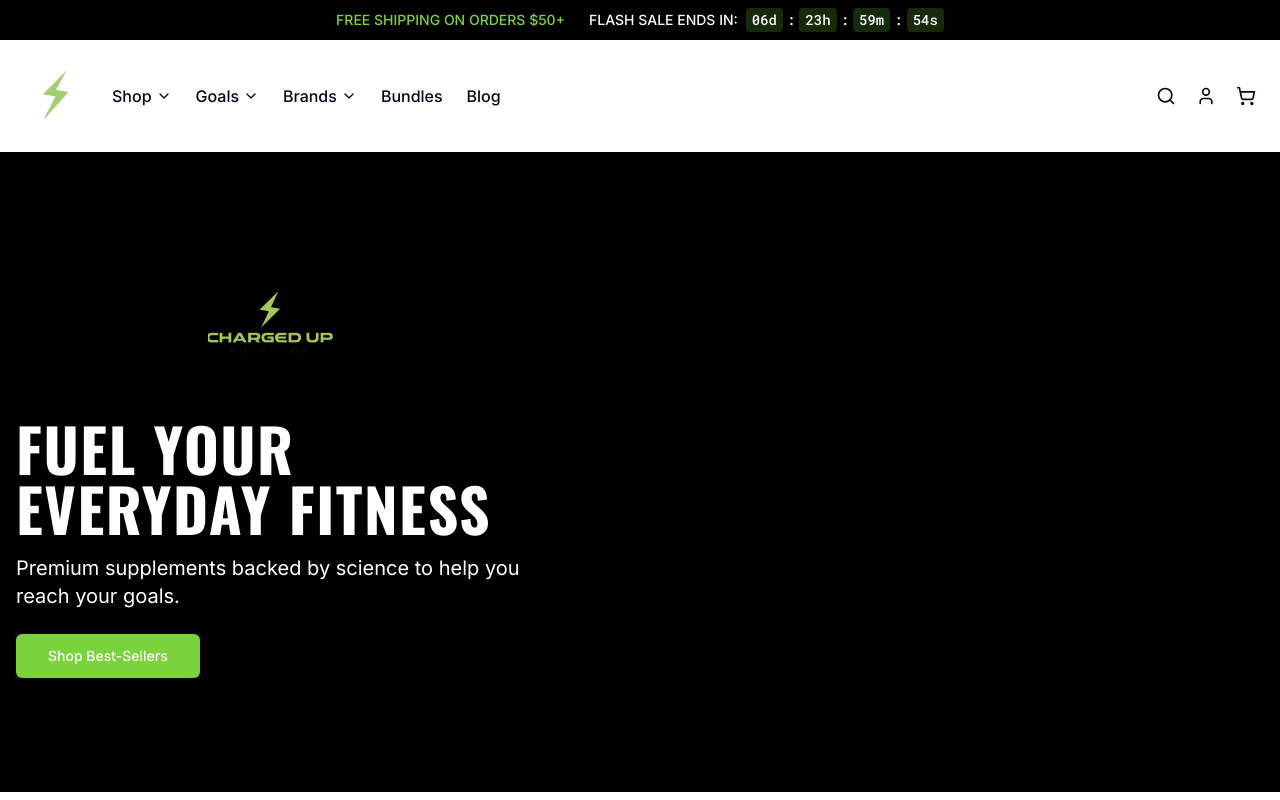
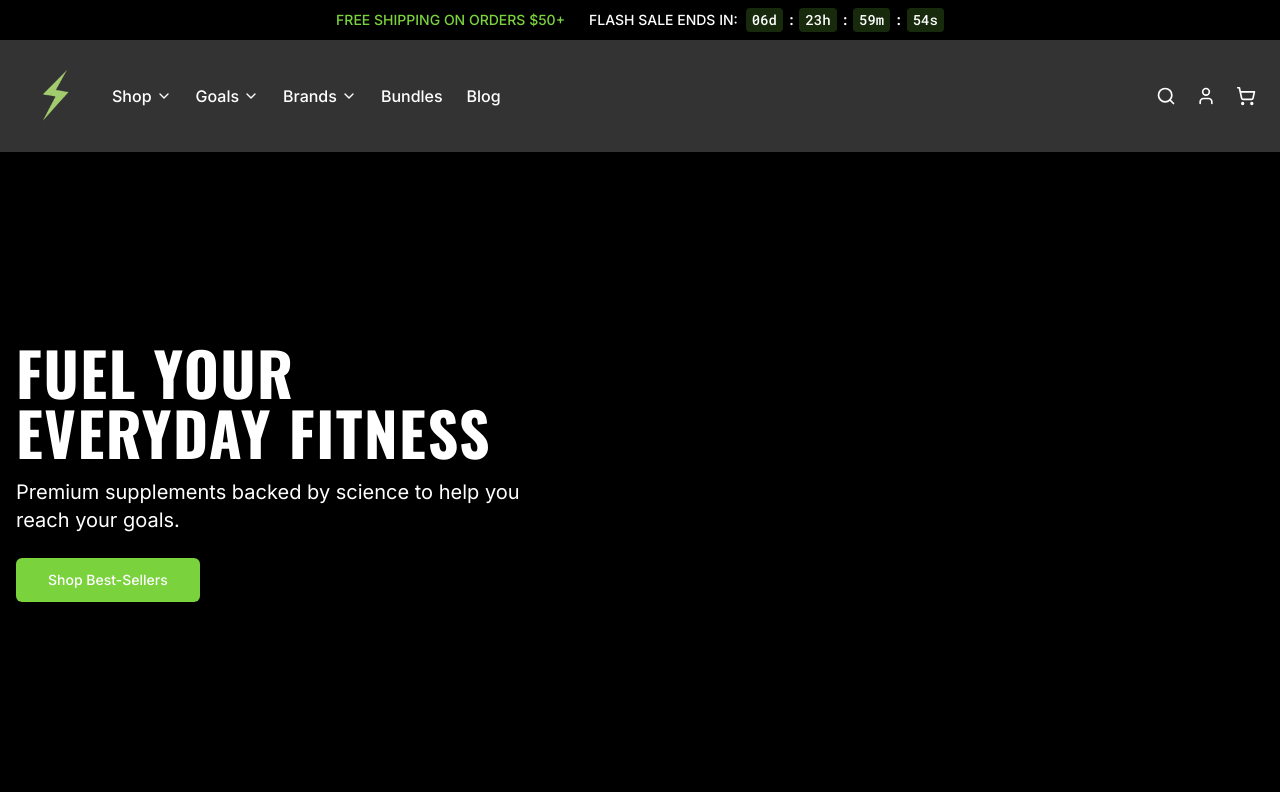
Before and after one commit to JxWayne890/Charged, a React (Vite) app: page / in a window 1280 px wide. Shown: the top 800 px of the page. Built offline with nearby package versions, Linux system fonts and the light colour scheme.

Commit message:
Refactor: Update header and hero section
- Remove logo from hero section.
- Change navbar background to black with white font.
- Add green hover effect to menu items.

```diff
--- a/src/components/Header/CartButton.tsx
+++ b/src/components/Header/CartButton.tsx
@@ -8,7 +8,7 @@ const CartButton = () => {
   return (
     <button
       onClick={() => setIsCartOpen(true)}
-      className="relative p-2 hover:text-primary transition-colors duration-200"
+      className="relative p-2 text-white hover:text-primary transition-colors duration-200"
       aria-label="Shopping Cart"
     >
       <ShoppingCart size={20} />
--- a/src/components/Header/DesktopNav.tsx
+++ b/src/components/Header/DesktopNav.tsx
@@ -120,7 +120,7 @@ const DesktopNav = () => {
           >
             <Link
               to={`/${menuItem.toLowerCase()}`}
-              className="flex items-center font-medium hover:text-primary transition-colors duration-200"
+              className="flex items-center font-medium text-white hover:text-primary transition-colors duration-200"
             >
               {menuItem}
               <ChevronDown size={16} className="ml-1" />
@@ -135,7 +135,7 @@ const DesktopNav = () => {
                   <div className="col-span-2 grid grid-cols-2 gap-8">
                     {megaMenuData[menuItem].columns.map((column, idx) => (
                       <div key={idx}>
-                        <h3 className="font-oswald text-sm uppercase mb-3 tracking-wide">{column.title}</h3>
+                        <h3 className="font-oswald text-sm uppercase mb-3 tracking-wide text-black">{column.title}</h3>
                         <ul className="space-y-2">
                           {column.items.map((item) => (
                             <li key={item.label}>
@@ -182,7 +182,7 @@ const DesktopNav = () => {
         <li>
           <Link
             to="/bundles"
-            className="font-medium hover:text-primary transition-colors duration-200"
+            className="font-medium text-white hover:text-primary transition-colors duration-200"
           >
             Bundles
           </Link>
@@ -190,7 +190,7 @@ const DesktopNav = () => {
         <li>
           <Link
             to="/blog"
-            className="font-medium hover:text-primary transition-colors duration-200"
+            className="font-medium text-white hover:text-primary transition-colors duration-200"
           >
             Blog
           </Link>
--- a/src/components/Header/Header.tsx
+++ b/src/components/Header/Header.tsx
@@ -27,7 +27,7 @@ const Header = () => {
   return (
     <header
       className={`sticky top-0 z-40 w-full transition-all duration-300 ${
-        isScrolled ? 'bg-white/90 backdrop-blur-sm shadow-sm py-1' : 'bg-white/80 backdrop-blur-sm py-2'
+        isScrolled ? 'bg-black/90 backdrop-blur-sm shadow-sm py-1' : 'bg-black/80 backdrop-blur-sm py-2'
       }`}
     >
       <div className="container mx-auto px-4">
@@ -36,7 +36,7 @@ const Header = () => {
             <MobileNav />
           </div>
 
-          <div className="flex items-center py-2"> {/* Reduced padding from py-4 to py-2 */}
+          <div className="flex items-center py-2">
             <Logo />
           </div>
 
@@ -46,7 +46,7 @@ const Header = () => {
 
           <div className="flex items-center space-x-1">
             <SearchBar />
-            <Link to="/account" className="p-2 hover:text-primary transition-colors duration-200">
+            <Link to="/account" className="p-2 text-white hover:text-primary transition-colors duration-200">
               <User size={20} />
             </Link>
             <CartButton />
--- a/src/components/Header/SearchBar.tsx
+++ b/src/components/Header/SearchBar.tsx
@@ -23,7 +23,7 @@ const SearchBar = () => {
         <button
           type="button"
           onClick={() => setIsExpanded(!isExpanded)}
-          className="p-2 hover:text-primary transition-colors duration-200"
+          className="p-2 text-white hover:text-primary transition-colors duration-200"
           aria-label="Search"
         >
           <Search size={20} />
--- a/src/components/HeroSection.tsx
+++ b/src/components/HeroSection.tsx
@@ -1,3 +1,4 @@
+
 import { Button } from '@/components/ui/button';
 import { Link } from 'react-router-dom';
 interface HeroSectionProps {
@@ -20,23 +21,9 @@ const HeroSection = ({
       backgroundImage: `url(${backgroundImage})`
     }}></div>
 
-      {/* Bolt overlay */}
-      <div className="absolute inset-0 flex items-center justify-center opacity-10">
-        <div className="w-full h-full max-w-md max-h-md">
-          <svg viewBox="0 0 24 24" fill="white" className="w-full h-full">
-
-          </svg>
-        </div>
-      </div>
-
       {/* Content */}
       <div className="relative h-full container mx-auto px-4 flex flex-col justify-center items-start">
         <div className="max-w-lg">
-          {/* Logo above the title */}
-          <div className="mb-6 flex justify-center w-full">
-            <img src="/lovable-uploads/2aa3e52f-35ac-42ea-ac84-51ff86ec9177.png" alt="Charged Up Nutrition" className="h-28 md:h-32 w-auto" />
-          </div>
-
           <h1 className="text-4xl md:text-5xl lg:text-6xl text-white mb-4 drop-shadow-md">
             {title}
           </h1>
```
